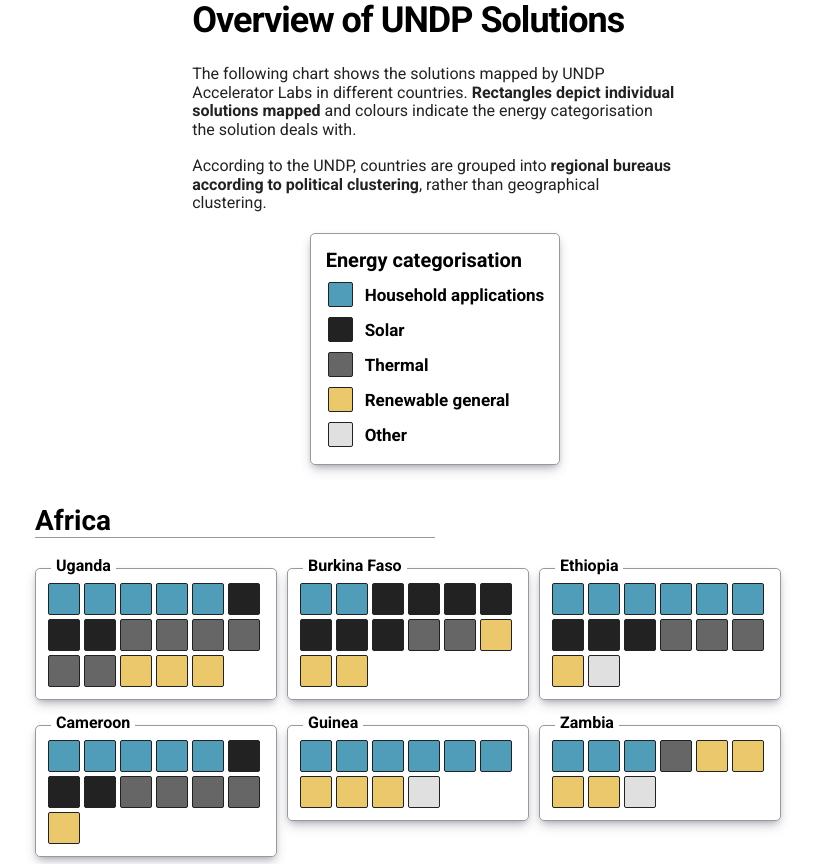
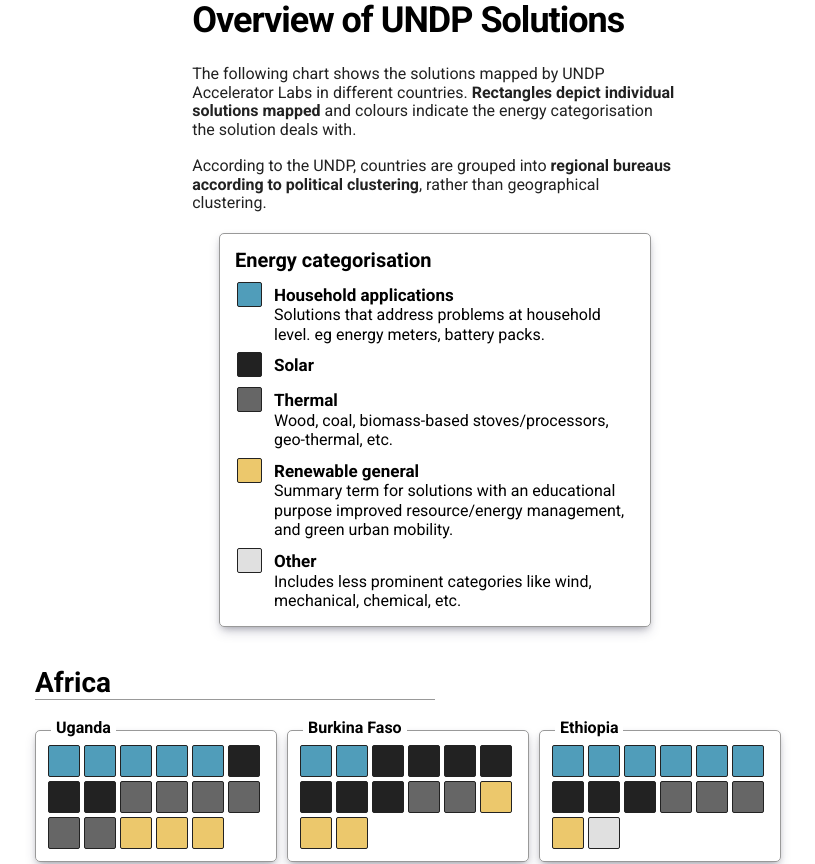
Before and after one commit to schubert-da/undp, a Svelte app: page / in a window 1280 px wide. Shown: the top 864 px of the page, without its empty margins (205-1020 px from the left). Built offline with nearby package versions, Linux system fonts and the light colour scheme.

Commit message:
text content and styling changes

```diff
--- a/src/components/productGraph/productGraph.svelte
+++ b/src/components/productGraph/productGraph.svelte
@@ -19,7 +19,7 @@
     <p>
         <span class="italic">Since the beginning of time, people have been dreaming up ways to make life better for themselves and those around them, but too often their ideas get lost in a noisy world...</span>
         <br><br>
-        As seen in the graph below, solutions captured by the UNDP labs often are still in the <b>prototype</b>( <span class="rect rect-proto"></span> ) stage where their <b>feasibility and scalability is still unknown</b>. Only x% of solutions were tagged as <b>products</b>( <span class="rect rect-prod"></span> ) which were ready to scale to the masses.
+        As seen in the graph below, solutions captured by the UNDP labs often are still in the <b>prototype</b>( <span class="rect rect-proto"></span> ) stage where their <b>feasibility and scalability is still unknown</b>. Only 35% of solutions were tagged as <b>products</b>( <span class="rect rect-prod"></span> ) which were ready to scale to the masses.
         <br><br>
         Only through the sharing of knowledge and resources are these grassroot solutions able to thrive. Those that are willing to train others in using and replicating their solutions( <span class="rect rect-proto"><span class="inner-rect"></span></span>, <span class="rect rect-prod"><span class="inner-rect"></span></span> ) are also shown in the graphic.
     </p>
--- a/src/components/sdgGraph/sdgGraph.svelte
+++ b/src/components/sdgGraph/sdgGraph.svelte
@@ -4,7 +4,7 @@
     import { sdgData, sdgLabels } from "../../../data/sdg_data";
 
 
-    let chosenSDGs = [1,2,3,4,5];
+    let chosenSDGs = [7,11,9,13,12];
 </script>
 
 <div class="title">
--- a/src/components/sdgGraph/sdgLegend/sdgLegend.svelte
+++ b/src/components/sdgGraph/sdgLegend/sdgLegend.svelte
@@ -88,6 +88,6 @@
     }
 
     .rect-other{
-        background-color: #E0E0E0;
+        background-color: #eaeaea;
     }
 </style>
--- a/src/components/sourcesGraph/sourceLegend/sourceLegend.svelte
+++ b/src/components/sourcesGraph/sourceLegend/sourceLegend.svelte
@@ -6,7 +6,7 @@
     <div class="legend-title">Energy categorisation </div>
     <div class="legend-item">
         <div class="rect rect-household"></div>
-        <span class="legend-item-text"> Household applications</span>
+        <span class="legend-item-text"> Household applications <br> <span class="light">Solutions that address problems at household level. eg energy meters, battery packs.</span></span>
     </div>
 
     <div class="legend-item">
@@ -16,17 +16,17 @@
 
     <div class="legend-item">
         <div class="rect rect-thermal"></div>
-        <span class="legend-item-text"> Thermal</span>
+        <span class="legend-item-text"> Thermal <br> <span class="light">Wood, coal, biomass-based stoves/processors, geo-thermal, etc.</span></span>
     </div>
 
     <div class="legend-item">
         <div class="rect rect-renewable"></div>
-        <span class="legend-item-text"> Renewable general</span>
+        <span class="legend-item-text"> Renewable general <br> <span class="light">Summary term for solutions with an educational purpose improved resource/energy management, and green urban mobility.</span></span>
     </div>
 
     <div class="legend-item">
         <div class="rect rect-other"></div>
-        <span class="legend-item-text"> Other</span>
+        <span class="legend-item-text"> Other <br> <span class="light">Includes less prominent categories like wind, mechanical, chemical, etc.</span></span>
     </div>
 </div>
 
@@ -38,7 +38,7 @@
 
         border: 1px solid #999;
         border-radius: 5px;
-        max-width: 250px;
+        max-width: 400px;
 
         /* margin-bottom: 40px; */
     }
@@ -67,8 +67,14 @@
         font-size: 17px;
     }
 
+    .legend-item-text .light{
+        font-weight: 400;
+        font-size: 16px;
+    }
+
     .rect{
         width: 23px;
+        min-width: 23px;
         height: 23px;
         margin: 2px;
 
```
